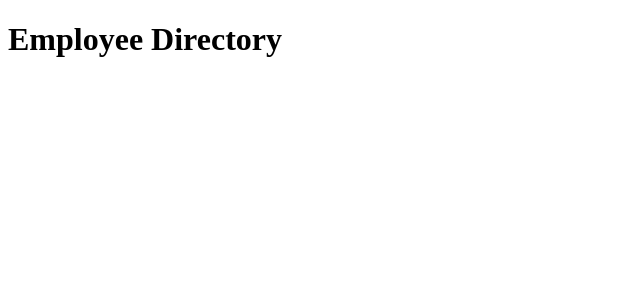
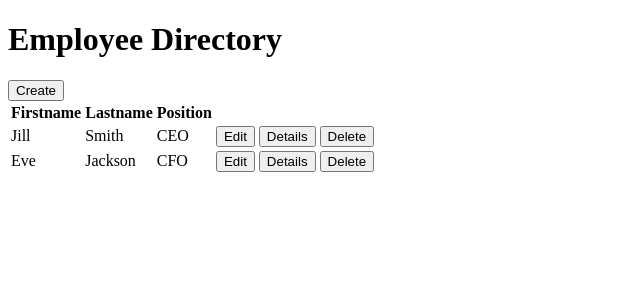
Before and after one commit to nolanprewit1/employee_directory_mvc_python, a Flask app: page / in a window 1280 px wide. Shown: the top 300 px of the page, without its empty margins (0-640 px from the left). Run offline with Flask 2, Linux system fonts and the light colour scheme; some libraries are stand-ins or nearby versions.

Commit message:
added basic index page structure

```diff
--- a/templates/index.html
+++ b/templates/index.html
@@ -4,4 +4,35 @@
 
 <h1>Employee Directory</h1>
 
+<button type="button">Create</button>
+
+<table>
+  <tr>
+    <th>Firstname</th>
+    <th>Lastname</th>
+    <th>Position</th>
+    <th></th>
+  </tr>
+  <tr>
+    <td>Jill</td>
+    <td>Smith</td>
+    <td>CEO</td>
+    <th>
+      <button type="button">Edit</button>
+      <button type="button">Details</button>
+      <button type="button">Delete</button>
+    </th>
+  </tr>
+  <tr>
+    <td>Eve</td>
+    <td>Jackson</td>
+    <td>CFO</td>
+    <th>
+        <button type="button">Edit</button>
+        <button type="button">Details</button>
+        <button type="button">Delete</button>
+    </th>
+  </tr>
+</table>
+
 {% endblock %}
--- a/templates/template.html
+++ b/templates/template.html
@@ -7,6 +7,9 @@
 
         <!-- Bootstrap CSS -->
         <!-- <link rel="stylesheet" href="https://stackpath.bootstrapcdn.com/bootstrap/4.2.1/css/bootstrap.min.css" integrity="sha384-GJzZqFGwb1QTTN6wy59ffF1BuGJpLSa9DkKMp0DgiMDm4iYMj70gZWKYbI706tWS" crossorigin="anonymous"> -->
+
+        <!-- Removed favicon link -->
+        <link rel="icon" href="data:,">
 
         <title>Employee Directory MVC</title>
     </head>
```
